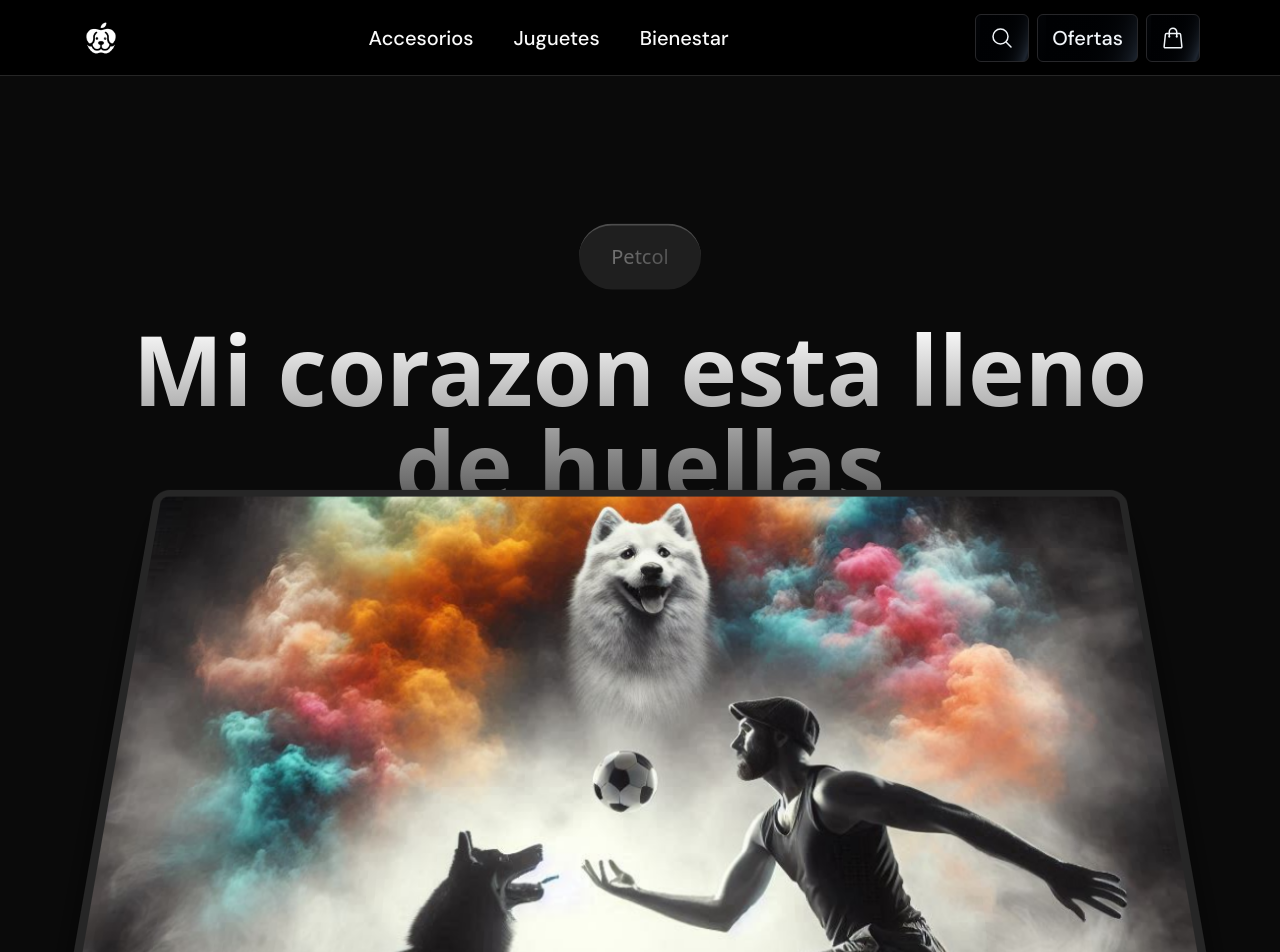
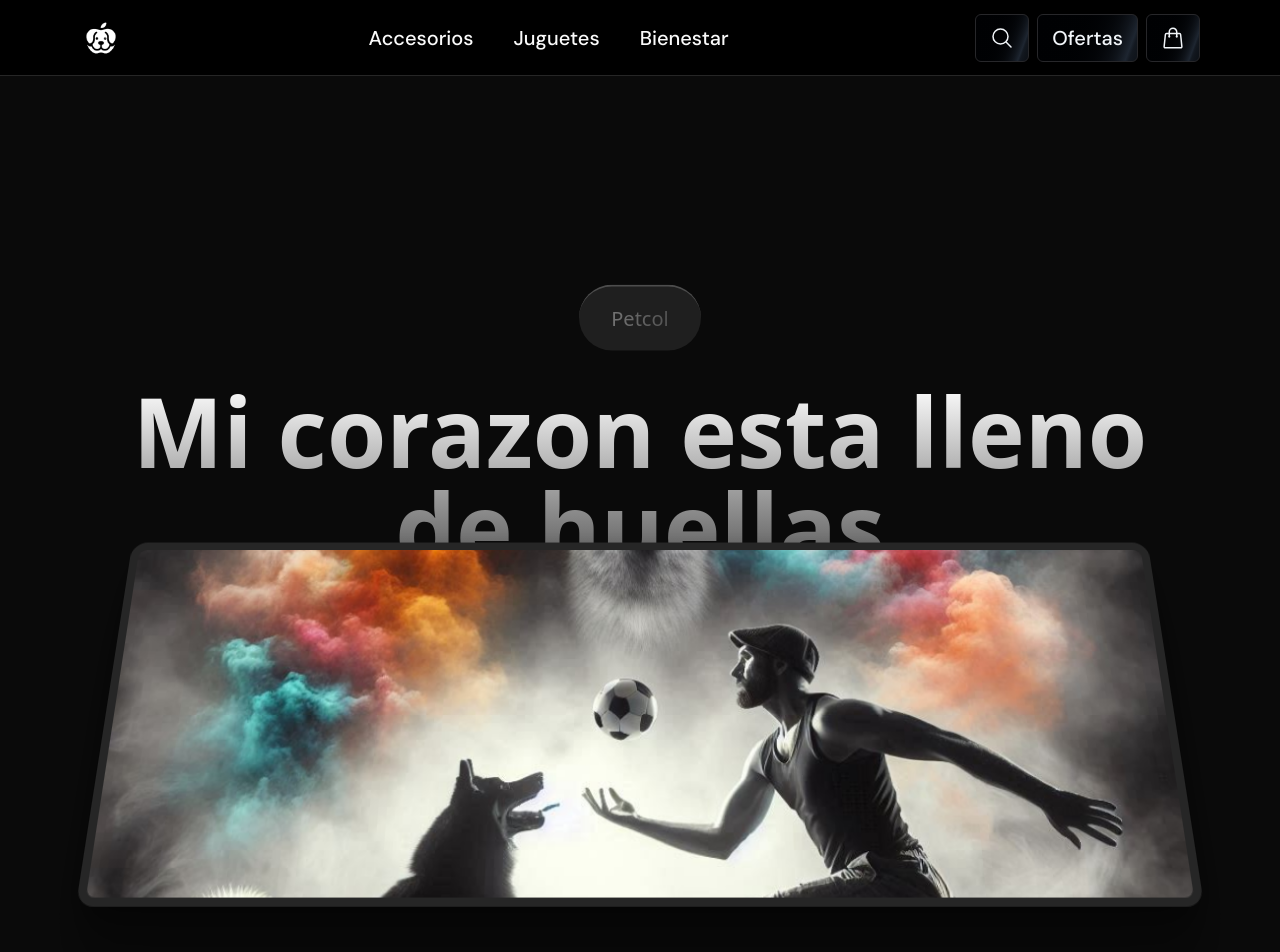
Before and after one commit to luisfegz/PetCol, a Next.js app: page / in a window 1280 px wide. Shown: the top 952 px of the page. Built offline with nearby package versions, Linux system fonts and the light colour scheme.

Commit message:
Fix space between Section 1 and Section 3

```diff
--- a/src/components/global/container-scroll-animation.tsx
+++ b/src/components/global/container-scroll-animation.tsx
@@ -35,7 +35,7 @@ export const ContainerScroll = ({
 
   return (
     <div
-      className="h-[80rem] flex items-center justify-center relative sm:p-20 p-0"
+      className="h-[46rem] mt-[168px] md:mt-[200px] flex items-center justify-center relative sm:p-20 p-0"
       ref={containerRef}
     >
       <div
@@ -88,7 +88,7 @@ export const Card = ({
         boxShadow:
           '0 0 #0000004d, 0 9px 20px #0000004a, 0 37px 37px #00000042, 0 84px 50px #00000026, 0 149px 60px #0000000a, 0 233px 65px #00000003',
       }}
-      className="max-w-5xl -mt-12 mx-auto h-[30rem] md:h-[40rem] w-full  p-6 bg-[#222222] rounded-[30px] shadow-2xl"
+      className="max-w-5xl -mt-10 mb-10 md:mb-0 md:-mt-12 mx-auto h-[30rem] md:h-[22rem] w-full p-6 bg-[#222222] rounded-[30px] shadow-2xl"
     >
       <div className="bg-gray-100 h-full w-full rounded-2xl  gap-4 overflow-hidden p-4 transition-all ">
         <Image
```
